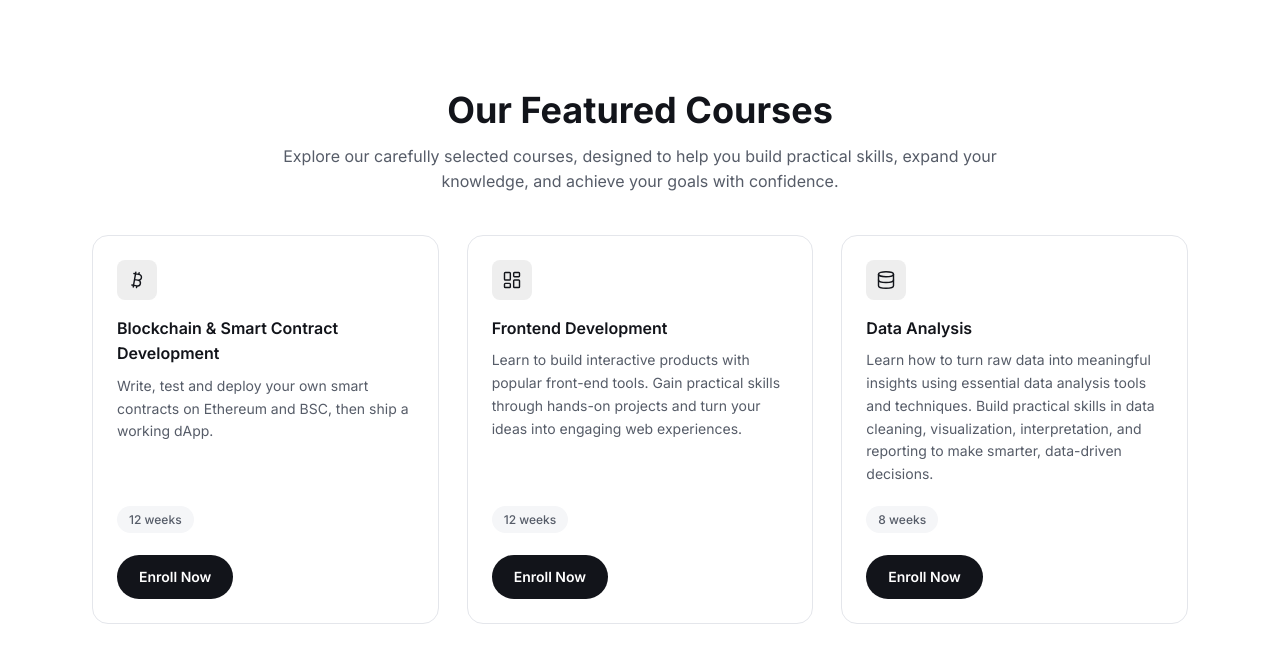
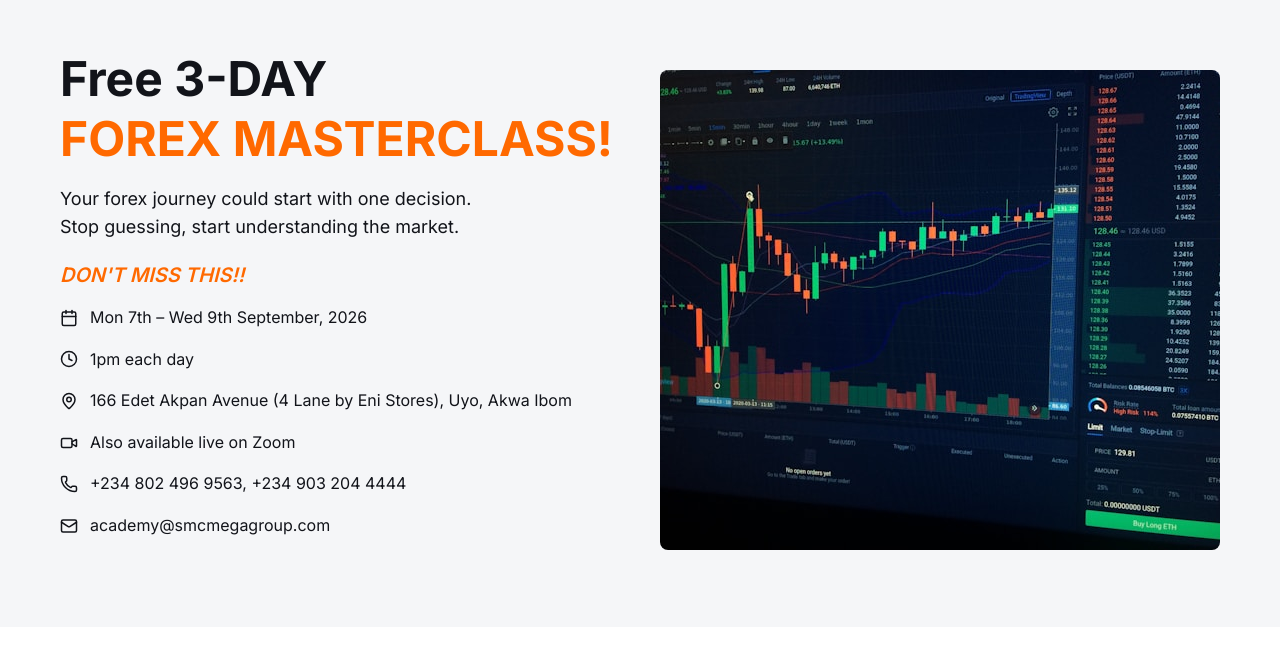
Before and after one commit to Kansoldev/smc-academy-landing-page, a Next.js app: page / in a window 1280 px wide. Shown: the part 1711-2362 px from the top of the page. Built offline with nearby package versions, Linux system fonts and the light colour scheme.

Commit message:
feat: add forex masterclass promo banner

```diff
--- a/app/page.tsx
+++ b/app/page.tsx
@@ -2,6 +2,7 @@ import Header from "@/components/Header";
 import Hero from "@/components/Hero";
 import AcademyStats from "@/components/AcademyStats";
 import About from "@/components/About";
+import ForexclassPromo from "@/components/ForexclassPromo";
 import Courses from "@/components/Courses";
 import Testimonials from "@/components/Testimonials";
 import { Referral } from "@/components/Referral";
@@ -16,6 +17,7 @@ export default function Home() {
         <Hero />
         <AcademyStats />
         <About />
+        <ForexclassPromo />
         <Courses />
         <Testimonials />
         <Referral />
--- /dev/null
+++ b/components/ForexclassPromo.tsx
@@ -0,0 +1,77 @@
+import Image from "next/image";
+import { MapPin, Video, Clock, Calendar, Phone, Mail } from "lucide-react";
+
+function ForexclassPromo() {
+  return (
+    <section className="w-full bg-[#f5f6f8] text-[#12141a] py-14 px-6">
+      <div className="max-w-290 mx-auto grid md:grid-cols-2 items-center gap-10 px-5 md:px-0">
+        <div>
+          <h2 className="text-3xl md:text-5xl font-bold leading-tight mb-4">
+            Free 3-DAY
+            <br />
+            <span className="text-orange-500">FOREX MASTERCLASS!</span>
+          </h2>
+
+          <p className="max-w-md text-[#12141a] text-lg mb-5">
+            Your forex journey could start with one decision. Stop guessing,
+            start understanding the market.
+          </p>
+
+          <h3 className="mb-4 text-lg md:text-xl text-orange-500 font-semibold uppercase italic">
+            Don't Miss This!!
+          </h3>
+
+          <div className="space-y-4 mb-8">
+            <div className="flex items-center gap-3 text-[#12141a]">
+              <Calendar size={18} className="text-[#12141a] shrink-0" />
+              <span>Mon 7th – Wed 9th September, 2026</span>
+            </div>
+
+            <div className="flex items-center gap-3 text-[#12141a]">
+              <Clock size={18} className="text-[#12141a] shrink-0" />
+              <span>1pm each day</span>
+            </div>
+
+            <div className="flex items-center gap-3 text-[#12141a]">
+              <MapPin size={18} className="text-[#12141a] shrink-0" />
+              <span>
+                166 Edet Akpan Avenue (4 Lane by Eni Stores), Uyo, Akwa Ibom
+              </span>
+            </div>
+
+            <div className="flex items-center gap-3 text-[#12141a]">
+              <Video size={18} className="text-[#12141a] shrink-0" />
+              <span>Also available live on Zoom</span>
+            </div>
+
+            <div className="flex items-center gap-3 text-[#12141a]">
+              <Phone size={18} className="text-[#12141a] shrink-0" />
+              <span>+234 802 496 9563, +234 903 204 4444</span>
+            </div>
+
+            <div className="flex items-center gap-3 text-[#12141a]">
+              <Mail size={18} className="text-[#12141a] shrink-0" />
+              <a
+                href="mailto:academy@smcmegagroup.com"
+                className="flex items-center gap-2 hover:text-black transition-colors"
+              >
+                academy@smcmegagroup.com
+              </a>
+            </div>
+          </div>
+        </div>
+
+        <div className="relative w-full h-120 hidden md:block overflow-hidden">
+          <Image
+            src="/forex.jpg"
+            alt="Forex trading ad image"
+            className="object-cover rounded-lg"
+            fill
+          />
+        </div>
+      </div>
+    </section>
+  );
+}
+
+export default ForexclassPromo;
```
Also changed, not shown: public/forex.jpg (added).
